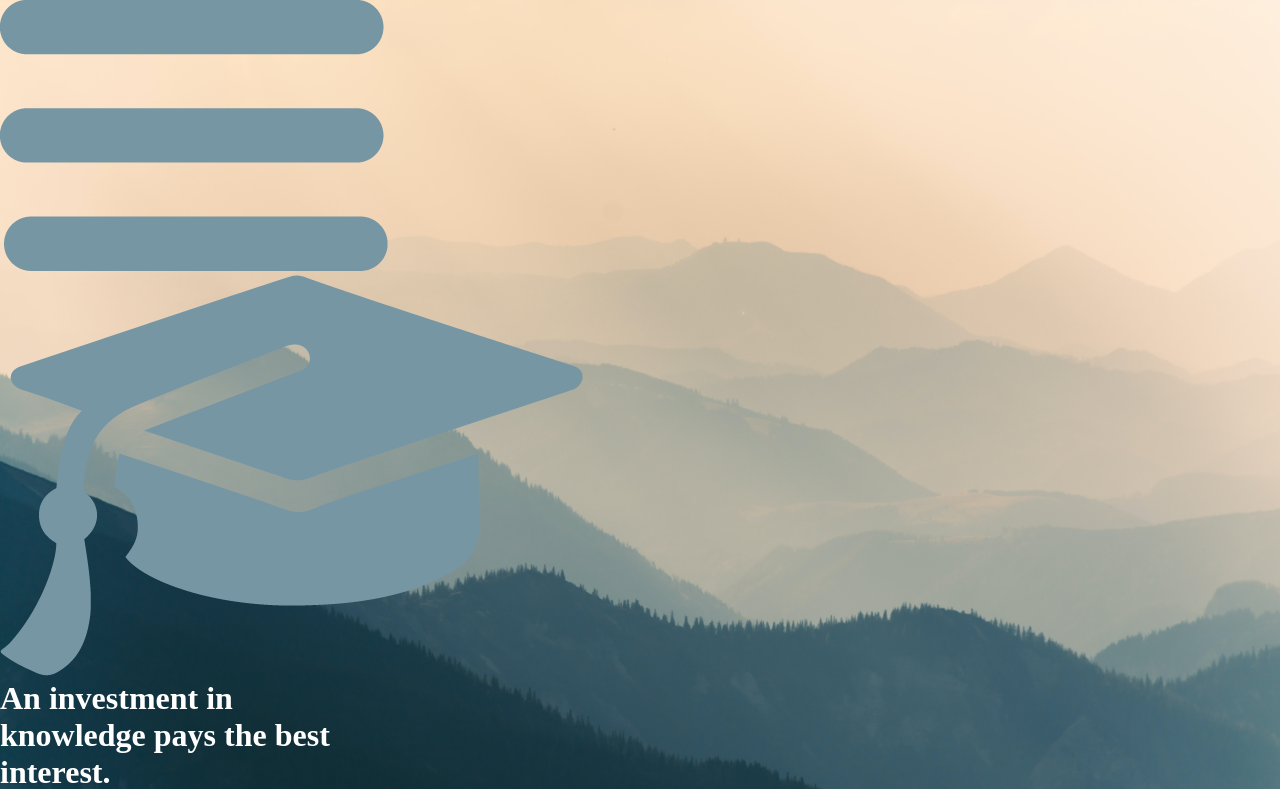
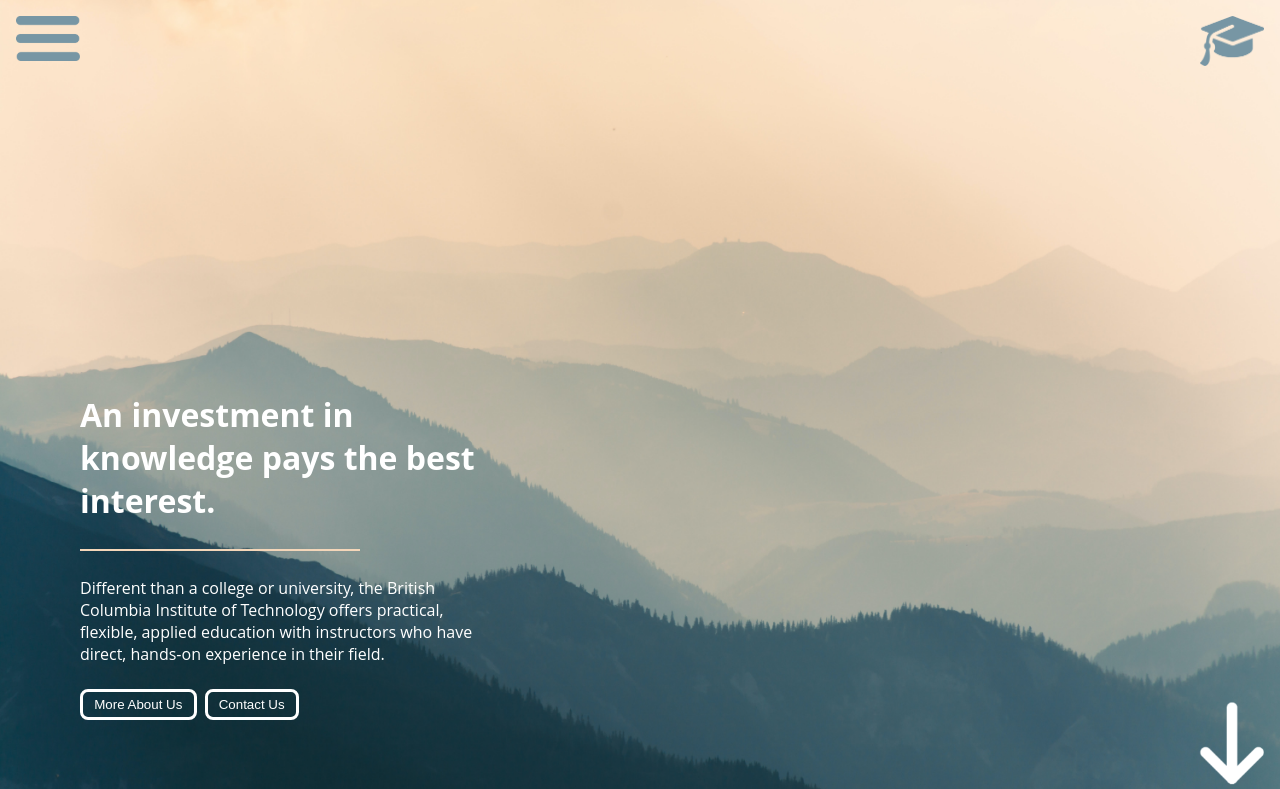
Before and after one commit to seohyun9672/assignment-1-playwright-site-a01299775, a Next.js app: page / in a window 1280 px wide. Shown: the top 789 px of the page. Built offline with nearby package versions, Linux system fonts and the light colour scheme.

Commit message:
add styling

```diff
--- a/styles/Home.module.css
+++ b/styles/Home.module.css
@@ -2,9 +2,20 @@
 .main {
   display: flex;
   flex-direction: column;
-  gap: 3rem;
+  height: 100vh;
+  background-image: url("../public/background-images/backgroundMountain.jpg");
+  background-size: cover;
+  justify-content: flex-end;
+  padding: 5rem;
+}
+
+.content {
+  display: flex;
+  flex-direction: column;
+  justify-content: space-between;
   height: 100%;
-  width: 350px;
+  max-height: 320px;
+  width: 400px;
 }
 
 .line {
@@ -12,9 +23,9 @@
 }
 
 .btncont {
-width: 100%;
-display: flex;
-
+  width: 100%;
+  display: flex;
+  gap: 0.5rem;
 }
 
 /* Mobile */
--- a/styles/globals.css
+++ b/styles/globals.css
@@ -1,4 +1,4 @@
-@import '../styles/variables.css';
+@import "../styles/variables.css";
 
 * {
   box-sizing: border-box;
@@ -8,12 +8,8 @@
 
 html {
   max-width: 100vw;
-  overflow-x: hidden;
-  background-image: url("../public/background-images/backgroundMountain.jpg");
-  width: 100%;
-  height: 100%;
-  background-size: cover;
   color: var(--primary-color);
+  font-family: "Open Sans", sans-serif;
 }
 
 button {
@@ -24,13 +20,54 @@ button {
   background-color: transparent;
   border-radius: 0.5rem;
   color: var(--primary-color);
+  z-index: 1;
+}
+
+button:hover {
+  background-color: var(--primary-color);
+  color: var(--quaternary-color);
 }
 
 hr {
-  border: 2px solid var(--secondary-color);
+  border: 0.1rem solid var(--secondary-color);
 }
 
-a {
-  color: inherit;
-  text-decoration: none;
+h1,
+h2,
+h3,
+p {
+  margin: 1.5rem 0;
+  width: 100%;
 }
+
+.header {
+  display: flex;
+  flex-direction: row;
+  width: 100%;
+  align-items: center;
+  justify-content: space-around;
+  text-align: center;
+}
+
+.line {
+  width: 100%;
+  border: solid 2px var(--secondary-color);
+}
+
+.icon-cont {
+  width: 100%;
+  display: flex;
+  justify-content: space-between;
+  position: fixed;
+}
+
+.icon-cont.arrow {
+  bottom: 0;
+  flex-direction: column;
+  align-items: flex-end;
+}
+
+.icon {
+  width: 4rem;
+  margin: 1rem;
+}
```
